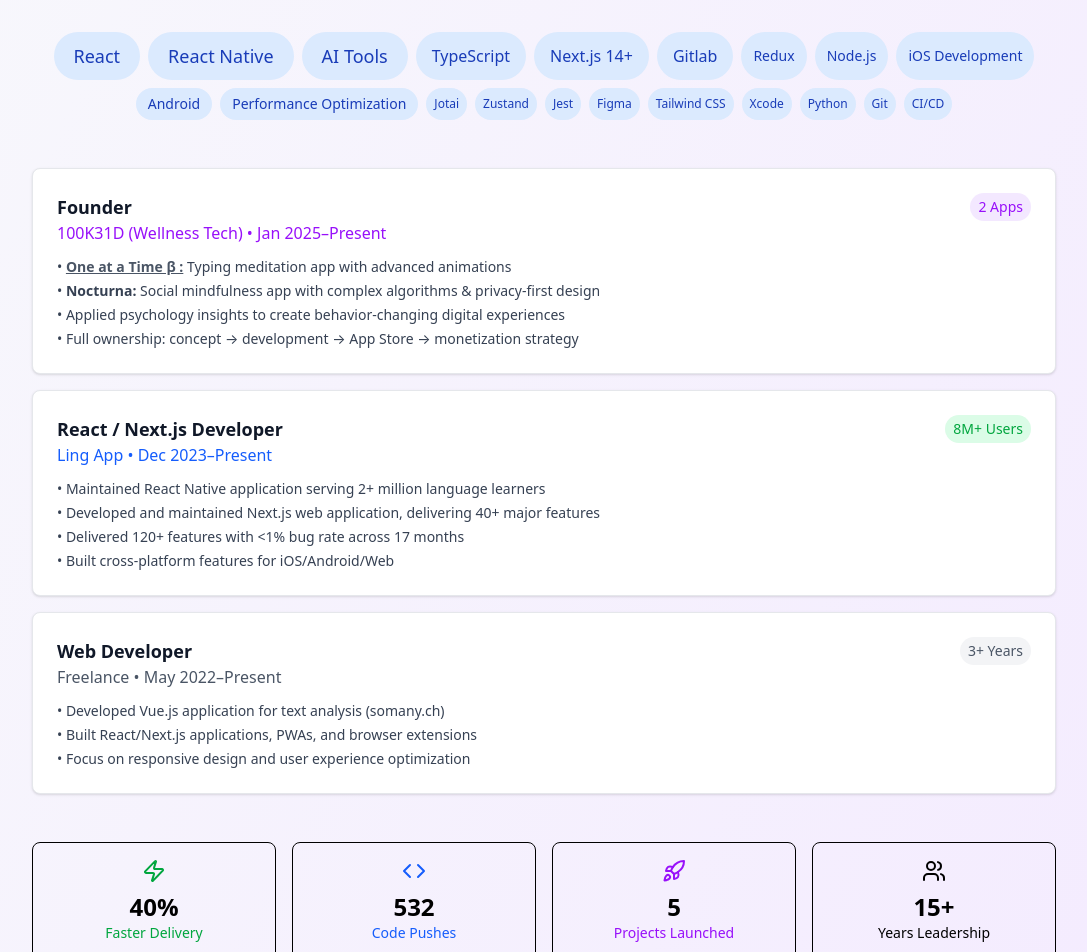
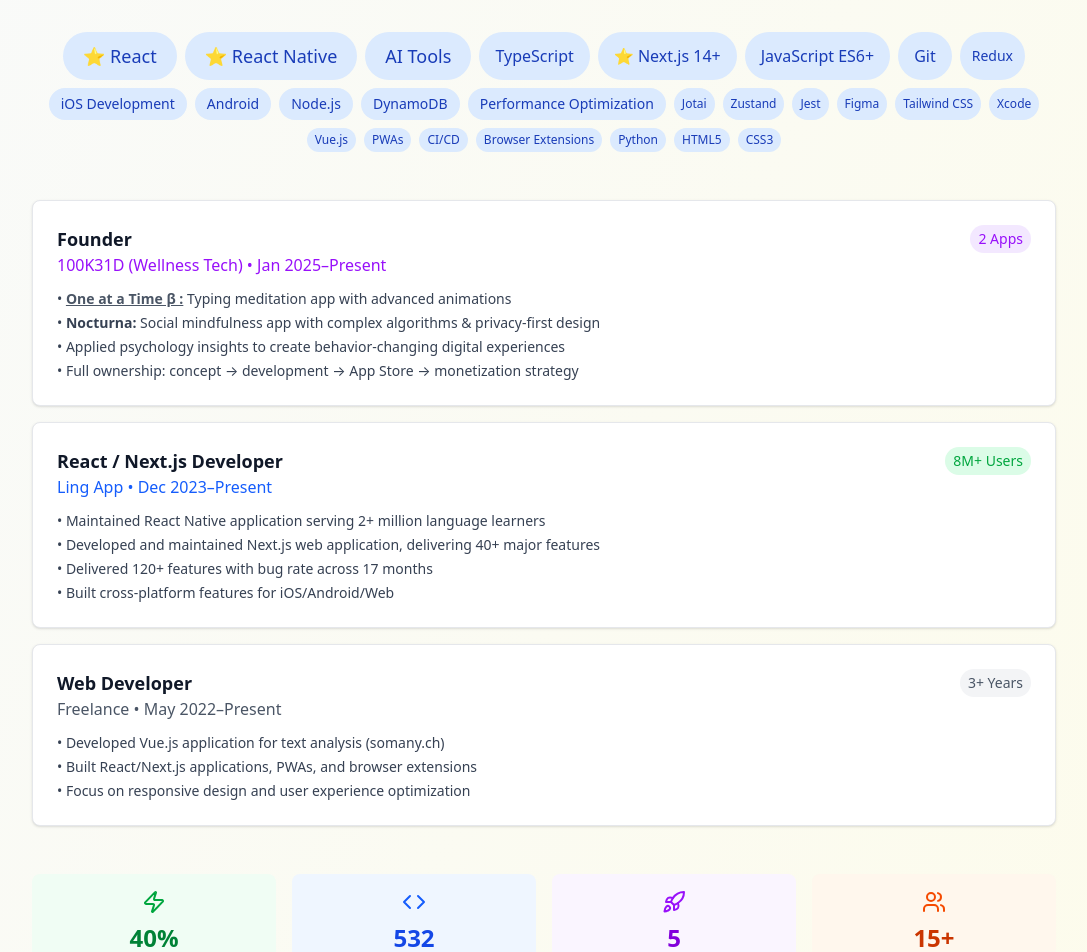
Before and after one commit to sanderbell/sanderbelldev2, a React (Vite) app: page / in a window 1280 px wide. Shown: the part 700-1652 px from the top of the page, without its empty margins (96-1183 px from the left). Built offline with nearby package versions, Linux system fonts and the light colour scheme.

Commit message:
Refactor StatCard component to use color classes for improved styling and update tech stack tags for clarity

```diff
--- a/src/App.tsx
+++ b/src/App.tsx
@@ -63,6 +63,41 @@
   const [count, setCount] = useState(0);
   const ref = useRef<HTMLDivElement>(null);
 
+  // Define color classes for each possible color value
+  const colorClasses = {
+    green: {
+      bg: 'bg-green-50',
+      border: 'border-green-200',
+      icon: 'text-green-600',
+      value: 'text-green-700',
+      label: 'text-green-600'
+    },
+    blue: {
+      bg: 'bg-blue-50',
+      border: 'border-blue-200',
+      icon: 'text-blue-600',
+      value: 'text-blue-700',
+      label: 'text-blue-600'
+    },
+    purple: {
+      bg: 'bg-purple-50',
+      border: 'border-purple-200',
+      icon: 'text-purple-600',
+      value: 'text-purple-700',
+      label: 'text-purple-600'
+    },
+    orange: {
+      bg: 'bg-orange-50',
+      border: 'border-orange-200',
+      icon: 'text-orange-600',
+      value: 'text-orange-700',
+      label: 'text-orange-600'
+    }
+  };
+
+  // Default to blue if the color is not found
+  const selectedColor = colorClasses[color as keyof typeof colorClasses] || colorClasses.blue;
+
   useEffect(() => {
     const observer = new IntersectionObserver(
       ([entry]) => {
@@ -90,10 +125,10 @@
   }, [value]);
 
   return (
-    <div ref={ref} className={`bg-${color}-50 border border-${color}-200 rounded-lg p-4 text-center card-enter`}>
-      <Icon className={`w-6 h-6 text-${color}-600 mx-auto mb-2`} />
-      <div className={`text-2xl font-bold text-${color}-700`}>{count}{value.replace(/[0-9]/g, '')}</div>
-      <div className={`text-sm text-${color}-600`}>{label}</div>
+    <div ref={ref} className={`${selectedColor.bg} ${selectedColor.border} rounded-lg p-4 text-center card-enter`}>
+      <Icon className={`w-6 h-6 ${selectedColor.icon} mx-auto mb-2`} />
+      <div className={`text-2xl font-bold ${selectedColor.value}`}>{count}{value.replace(/[0-9]/g, '')}</div>
+      <div className={`text-sm ${selectedColor.label}`}>{label}</div>
     </div>
   );
 };
@@ -196,7 +231,7 @@
   ];
 
   return (
-    <div className="min-h-screen bg-gradient-to-br from-slate-50 to-purple-100 p-6">
+    <div className="min-h-screen bg-gradient-to-br from-slate-50 to-yellow-50 p-6">
       <style>{globalStyles}</style>
       <div className="max-w-5xl mx-auto fade-in">
         {/* Header */}
@@ -208,7 +243,9 @@
             </h1>
           </div>
          <p className="text-xl text-gray-600 max-w-2xl mx-auto">
-  Sander Bell, React Developer who mastered fundamentals when Stack Overflow was our only assistant. Now wielding modern AI tools to ship lightning fast with both worlds.
+  Sander Bell, React Developer who mastered fundamentals when Stack Overflow was our only assistant. Now wieldingಸ
+
+ wielding modern AI tools to ship lightning fast with both worlds.
 </p>
         </div>
 
@@ -216,16 +253,18 @@
         <div className="mb-12">
           {/* <h2 className="text-2xl font-bold text-gray-900 mb-4 text-center">My Focus</h2> */}
         <div className="flex flex-wrap justify-center gap-2">
-            <TechTag name="React" size="xl"  />
-            <TechTag name="React Native" size="xl" />
+  <TechTag name="⭐️ React" size="xl" />
+  <TechTag name="⭐️ React Native" size="xl" />
   <TechTag name="AI Tools" size="xl" />
   <TechTag name="TypeScript" size="lg" />
-            <TechTag name="Next.js 14+" size="lg" />
-            <TechTag name="Gitlab" size="lg" />
+  <TechTag name="⭐️ Next.js 14+" size="lg" />
+  <TechTag name="JavaScript ES6+" size="lg" />
+  <TechTag name="Git" size="lg" />
   <TechTag name="Redux" size="base" />
-            <TechTag name="Node.js" size="base" />
   <TechTag name="iOS Development" size="base" />
   <TechTag name="Android" size="base" />
+   <TechTag name="Node.js" size="base" />
+  <TechTag name="DynamoDB" size="base" />
   <TechTag name="Performance Optimization" size="base" />
   <TechTag name="Jotai" size="sm" />
   <TechTag name="Zustand" size="sm" />
@@ -233,11 +272,14 @@
   <TechTag name="Figma" size="sm" />
   <TechTag name="Tailwind CSS" size="sm" />
   <TechTag name="Xcode" size="sm" />
+  <TechTag name="Vue.js" size="sm" />
+  <TechTag name="PWAs" size="sm" />
+  <TechTag name="CI/CD" size="sm" />
+  <TechTag name="Browser Extensions" size="sm" />
   <TechTag name="Python" size="sm" />
-            <TechTag name="Git" size="sm" />
-            <TechTag name="CI/CD" size="sm" />
-           </div>
-        </div>
+  <TechTag name="HTML5" size="sm" />
+  <TechTag name="CSS3" size="sm" />
+</div>     </div>
         <div className="mb-12">
           {/* <h2 className="text-2xl font-bold text-gray-900 mb-4">Proven Track Record</h2> */}
           <div className="space-y-4">
@@ -267,7 +309,7 @@
               <ul className="text-sm text-gray-700 space-y-1">
                 <li>• Maintained React Native application serving 2+ million language learners</li>
                 <li>• Developed and maintained Next.js web application, delivering 40+ major features</li>
-                <li>• Delivered 120+ features with &lt;1% bug rate across 17 months</li>
+                <li>• Delivered 120+ features with bug rate across 17 months</li>
                 <li>• Built cross-platform features for iOS/Android/Web</li>
               </ul>
             </div>
```
Lines whose indentation alone changed are shown as unchanged.
